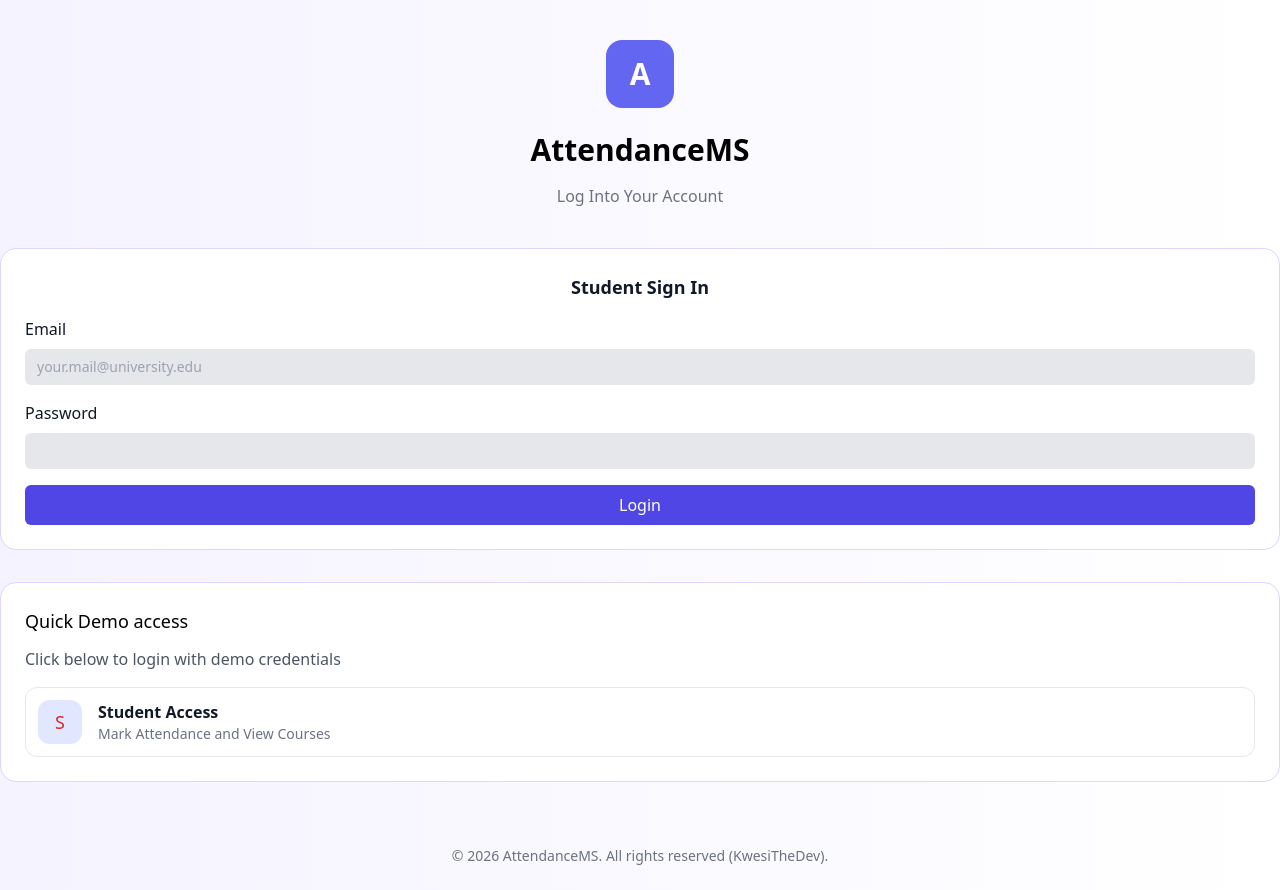
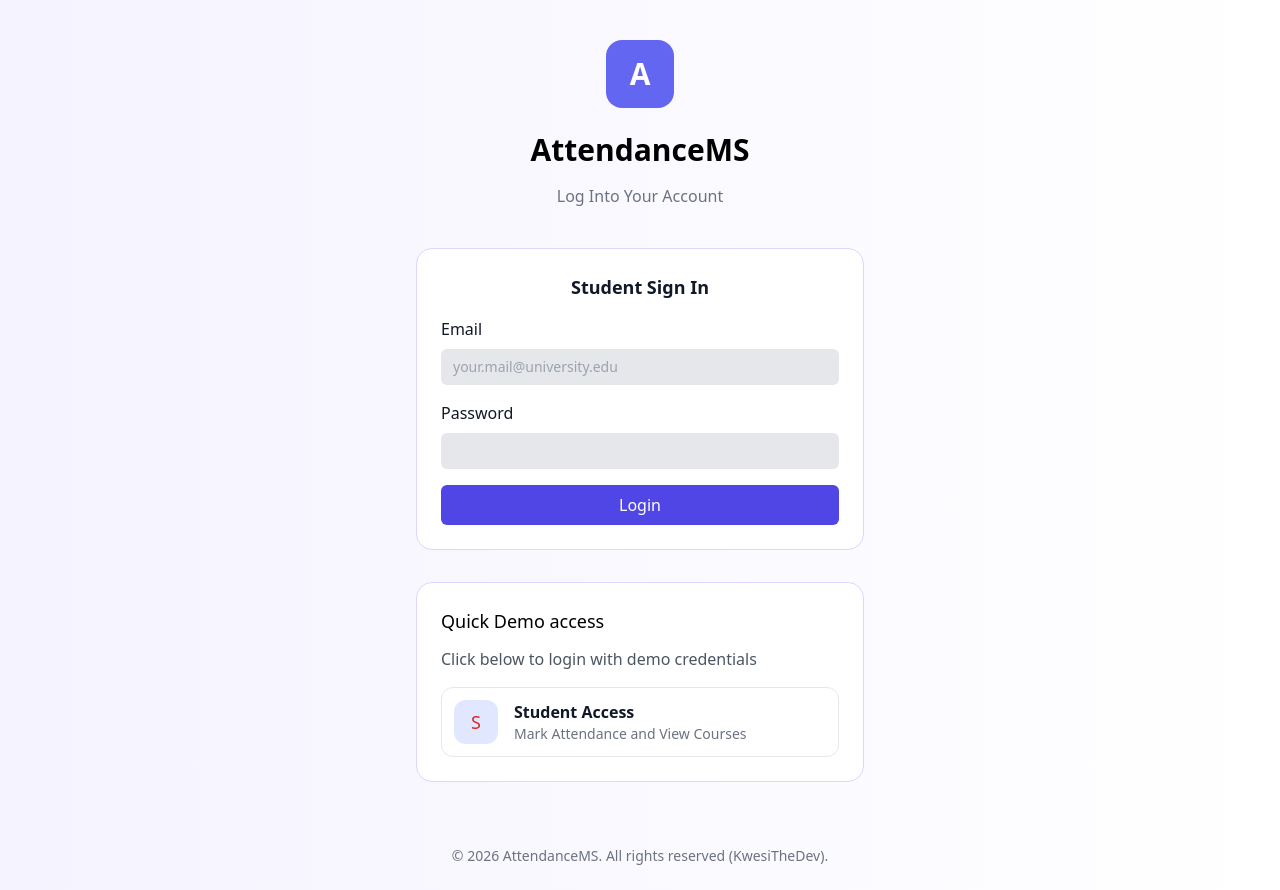
Before and after one commit to KwesitheDev/Attendance-Monitoring-System, a React (Create React App) app in the folder frontend/student/: page /login in a window 1280 px wide. Built offline with nearby package versions, Linux system fonts and the light colour scheme.

Commit message:
style: max-w-md added on Card to center in page

```diff
--- a/frontend/student/src/pages/Login.jsx
+++ b/frontend/student/src/pages/Login.jsx
@@ -43,7 +43,7 @@ function Login() {
         <h1 className=" mb-4 text-center font-bold text-3xl">AttendanceMS</h1>
         <p className="mb-4 text-center text-gray-500">Log Into Your Account</p>
       </div>
-      <Card>
+      <Card className="max-w-md mx-auto">
         <h2 className="text-lg text-center font-semibold mb-4 text-gray-900">
           Student Sign In
         </h2>
@@ -74,7 +74,7 @@ function Login() {
           </button>
         </form>
       </Card>
-      <Card className="mt-8 mb-10">
+      <Card className="mt-8 mb-10 max-w-md mx-auto">
         <h1 className="text-lg">Quick Demo access</h1>
         <p className=" text-gray-600 mt-3">
           Click below to login with demo credentials
```
